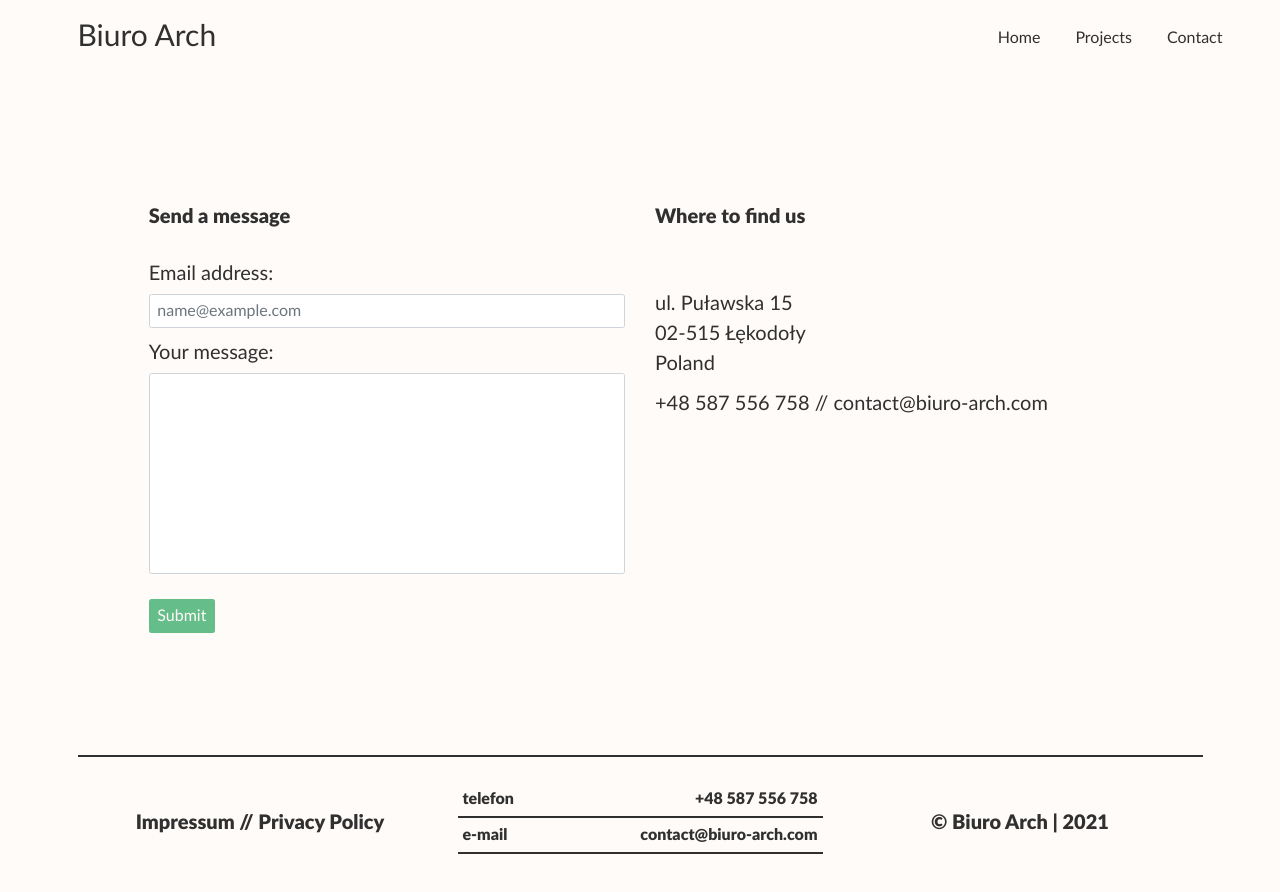
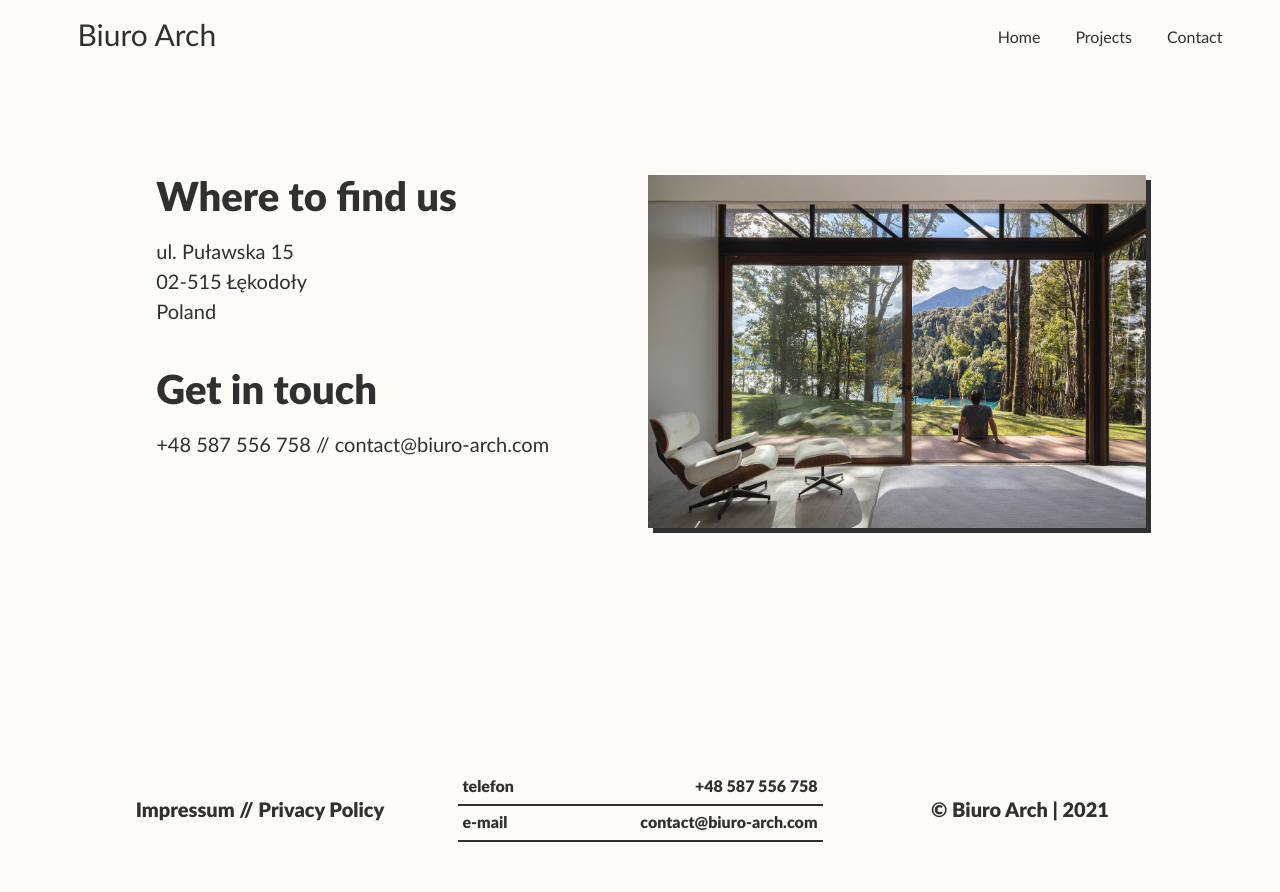
Before and after one commit to Aleksandra-Wiktoria-Bury/uib-final-project, a website: page src/contact.html in a window 1280 px wide. Drawn offline with nearby package versions, Linux system fonts and the light colour scheme; files that its build step writes are made by us from their sources.

Commit message:
contact page changed

```diff
--- a/src/contact.html
+++ b/src/contact.html
@@ -43,45 +43,31 @@
       </nav>
     </header>
     <main class="container">
-      <section class="contact cstm-cont row g-5">
-        <form class="form col-lg-6" action="#" method="">
-          <div>
-            <h2 class="mb-5">Send a message</h2>
-            <div class="mb-3">
-              <label for="e-mail" class="form-label">Email address:</label>
-              <input
-                type="email"
-                class="form-control"
-                id="e-mail"
-                placeholder="name@example.com"
-              />
-            </div>
-            <div class="mb-3">
-              <label for="message" class="form-label">Your message:</label>
-              <textarea
-                class="form-control"
-                id="message"
-                rows="8"
-                style="resize: none"
-              ></textarea>
-            </div>
-            <button type="submit" class="btn-custom mt-4">Submit</button>
-          </div>
-        </form>
-        <div class="info col-lg-6">
-          <h2 class="mb-5">Where to find us</h2>
-          <address class="pt-lg-5">
+      <section class="contact cstm-cont">
+        <div class="row pb-4">
+          <div class="col-lg-6 ps-md-5 align-self-start">
+            <h2>Where to find us</h2>
+            <address class="pt-lg-3">
               ul. Puławska 15<br />
               02-515 Łękodoły <br />
               Poland
             </address>
-          <p>
+            <h2 class="pt-lg-5">Get in touch</h2>
+            <p class="pt-lg-3 mb-5">
               +48 587 556 758 //
               <a href="mailto: abc@biuro-arch.com">contact@biuro-arch.com</a>
             </p>
           </div>
+          <div class="col-lg-6 pb-4">
+            <img
+              src="./images/contact.webp"
+              alt="Picture of a modern house"
+              class="img-fluid p-0"
+              width="100%"
+            />
+          </div>
+        </div>
       </section>
-      <hr />
     </main>
     <footer class="container">
       <div class="row pt-4 align-items-center">
--- a/src/scss/main.scss
+++ b/src/scss/main.scss
@@ -145,30 +145,22 @@ footer {
 
 .contact {
   min-height: 60vh;
-  margin-top: 5rem;
+  margin-top: 10rem;
   margin-bottom: 10rem;
   @include media-breakpoint-up(md) {
     margin-top: 10rem;
   }
   h2 {
     font-family: "LatoWebBlack";
-    font-size: $font-size-md;
+    font-size: $font-size-lg;
   }
   font-size: $font-size-md;
-}
-.btn-custom {
-  @extend .btn;
-  font-size: $font-size-sm;
-  color: $primary;
-  background-color: $secondary;
-  &:hover {
-    background-color: darken($secondary, 20%);
-    color: $primary;
-  }
-  &:active {
-    border: 3px solid darken($secondary, 10%);
+  img {
+    width: 100%;
+    box-shadow: 5px 5px 0px 0px $dark;
   }
 }
+
 //! Contact end
 //! Home/About
 
```
Also changed, not shown: src/images/contact.webp (added). Lines whose indentation alone changed are shown as unchanged.
